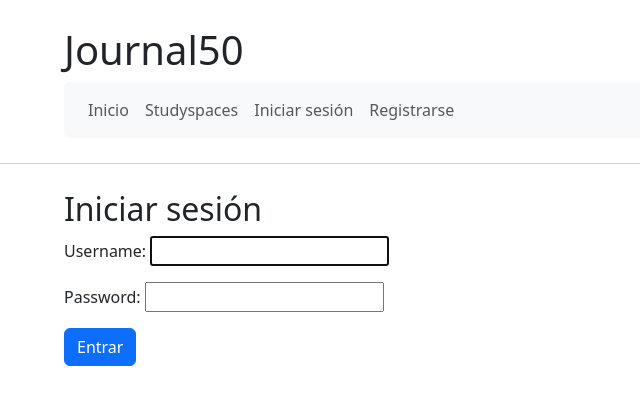
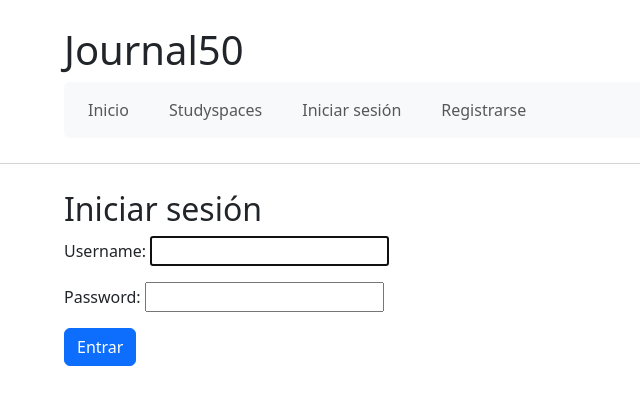
Before and after one commit to Web50xni/Grupo-B-Web50x.ni-Y25C1, a Django app: page /login/ in a window 1280 px wide. Shown: the top 420 px of the page, without its empty margins (0-640 px from the left). Run offline with Django 5.2, Linux system fonts and the light colour scheme; some libraries are stand-ins or nearby versions.

Commit message:
Update base.html

```diff
--- a/Journal50/backend/templates/base.html
+++ b/Journal50/backend/templates/base.html
@@ -14,7 +14,7 @@
     <header class="main-header">
         <h1>Journal50</h1>
         <nav class="rounded navbar navbar-expand-lg navbar-light bg-light">
-            <ul class="navbar-nav ps-3">
+            <ul class="navbar-nav ps-3 d-flex flex-sm-row gap-sm-4">
                 <li class="nav-item">
                     <a class="nav-link" href="/">Inicio</a>
                 </li>
```
